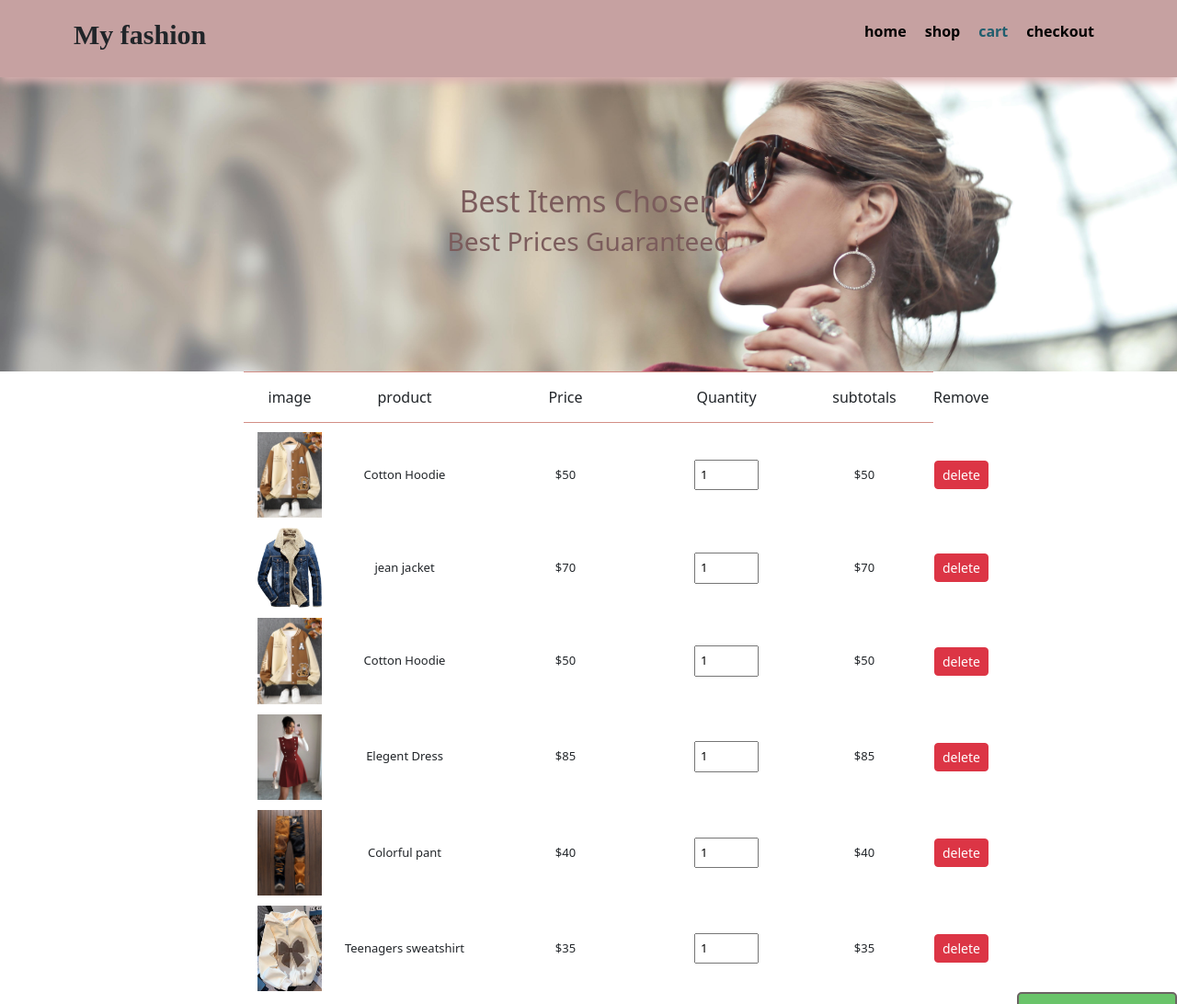
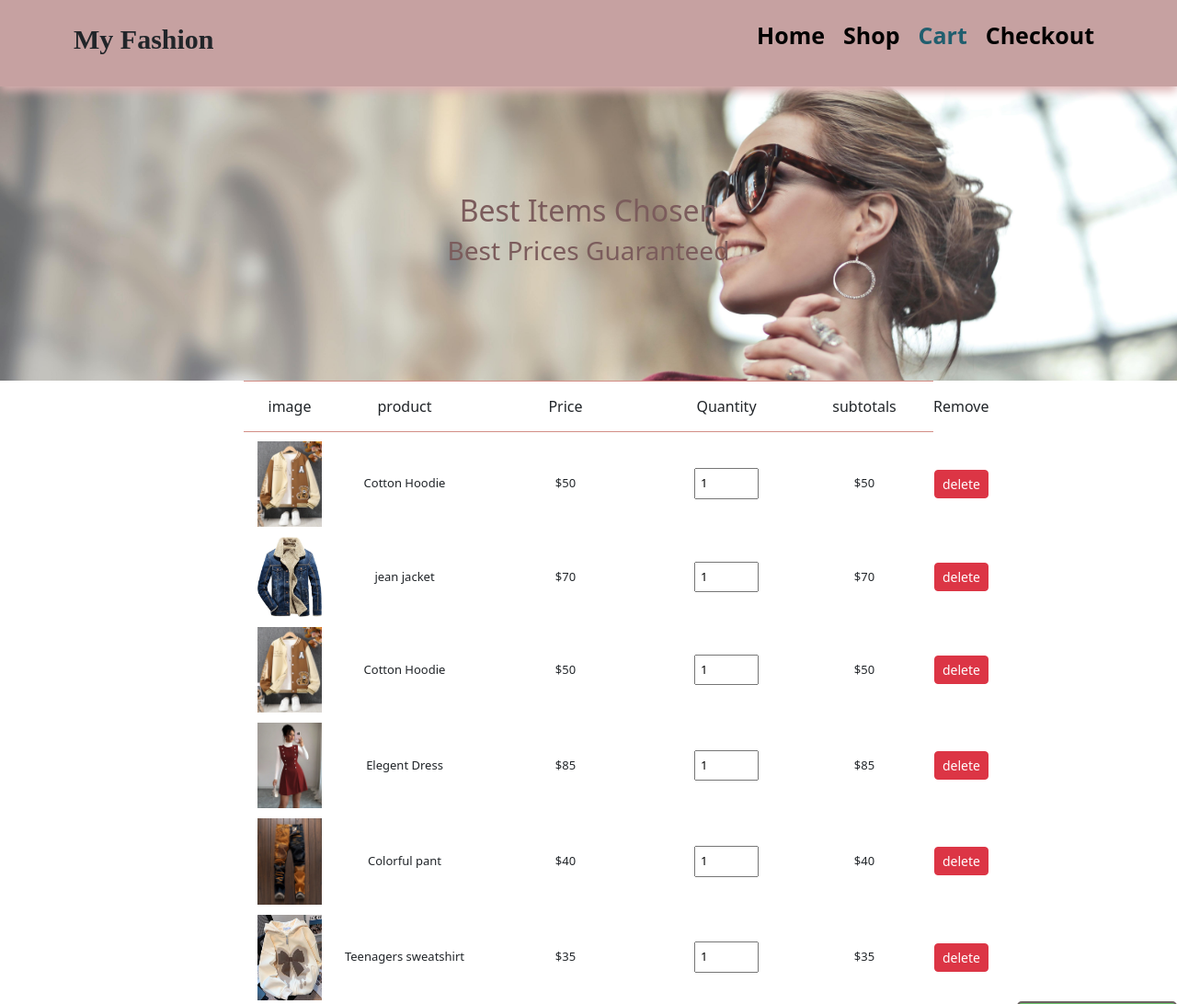
Before and after one commit to IsaacSoler/IT-202-103-Group-5, a plain HTML site: page EccomerceProject/Frontend/cart.html in a window 1280 px wide. Shown: the top 1092 px of the page at 92% size. Drawn offline with nearby package versions, Linux system fonts and the light colour scheme; files whose address does not match are found by name.

Commit message:
Fixing stuff
yurrrrr

```diff
--- a/EccomerceProject/Frontend/cart.html
+++ b/EccomerceProject/Frontend/cart.html
@@ -11,13 +11,13 @@
 <body>
 
 <section id="header">
-    <h1> My fashion</h1>
+    <h1> My Fashion</h1>
     <div>
         <ul id="navbar">
-            <li><a href="index.html"> home</a></li>
-            <li><a href="shop.html">shop</a></li>
-            <li><a class="on" href="cart.html">cart</a></li>
-            <li><a href="checkout.html">checkout</a></li>
+            <li><a href="index.html">Home</a></li>
+            <li><a href="shop.html">Shop</a></li>
+            <li><a class="on" href="cart.html">Cart</a></li>
+            <li><a href="checkout.html">Checkout</a></li>
         </ul>
     </div>
 </section>
--- a/EccomerceProject/Frontend/style.css
+++ b/EccomerceProject/Frontend/style.css
@@ -35,7 +35,7 @@
     color:black;
     transition: 0.3s ease;
     text-decoration: none;
-    font-size: 16px;
+    font-size: 25px;
     font-weight: 600 ;
 }
 #navbar li a:hover,
@@ -385,7 +385,7 @@ padding-left: 20px;
 #conrfirmationPage h2{
     color:green;
 }
-/* media query*/
+
 @media(max-width:799px){
  #navbar {
  display: flex;
--- a/EccomerceProject/Frontend/style/styles.css
+++ /dev/null
@@ -1,14 +0,0 @@
-
-body {
-    font-family: 'Segoe UI', Tahoma, Geneva, Verdana, sans-serif;
-    margin: 0;
-    padding: 20px;
-    line-height: 1.6;
-    background-color: #ae8b8b;
-}
-
-h1 {
-    color: #333;
-    border-bottom: 2px solid #007acc;
-    padding-bottom: 10px;
-}
--- a/style/styles.css
+++ /dev/null
@@ -1,14 +0,0 @@
-/* Estilos básicos - Go Live Server */
-body {
-    font-family: 'Segoe UI', Tahoma, Geneva, Verdana, sans-serif;
-    margin: 0;
-    padding: 20px;
-    line-height: 1.6;
-    background-color: #ae8b8b;
-}
-
-h1 {
-    color: #333;
-    border-bottom: 2px solid #007acc;
-    padding-bottom: 10px;
-}
```
Also changed, not shown: EccomerceProject/Frontend/checkout.html (+5 -5 lines), EccomerceProject/Frontend/confirmation.html (+5 -5 lines), EccomerceProject/Frontend/index.html (+5 -5 lines), EccomerceProject/Frontend/shop.html (+5 -5 lines), EccomerceProject/Frontend/views/index.html (deleted, +0 -15 lines), views/index.html (deleted, +0 -15 lines).
